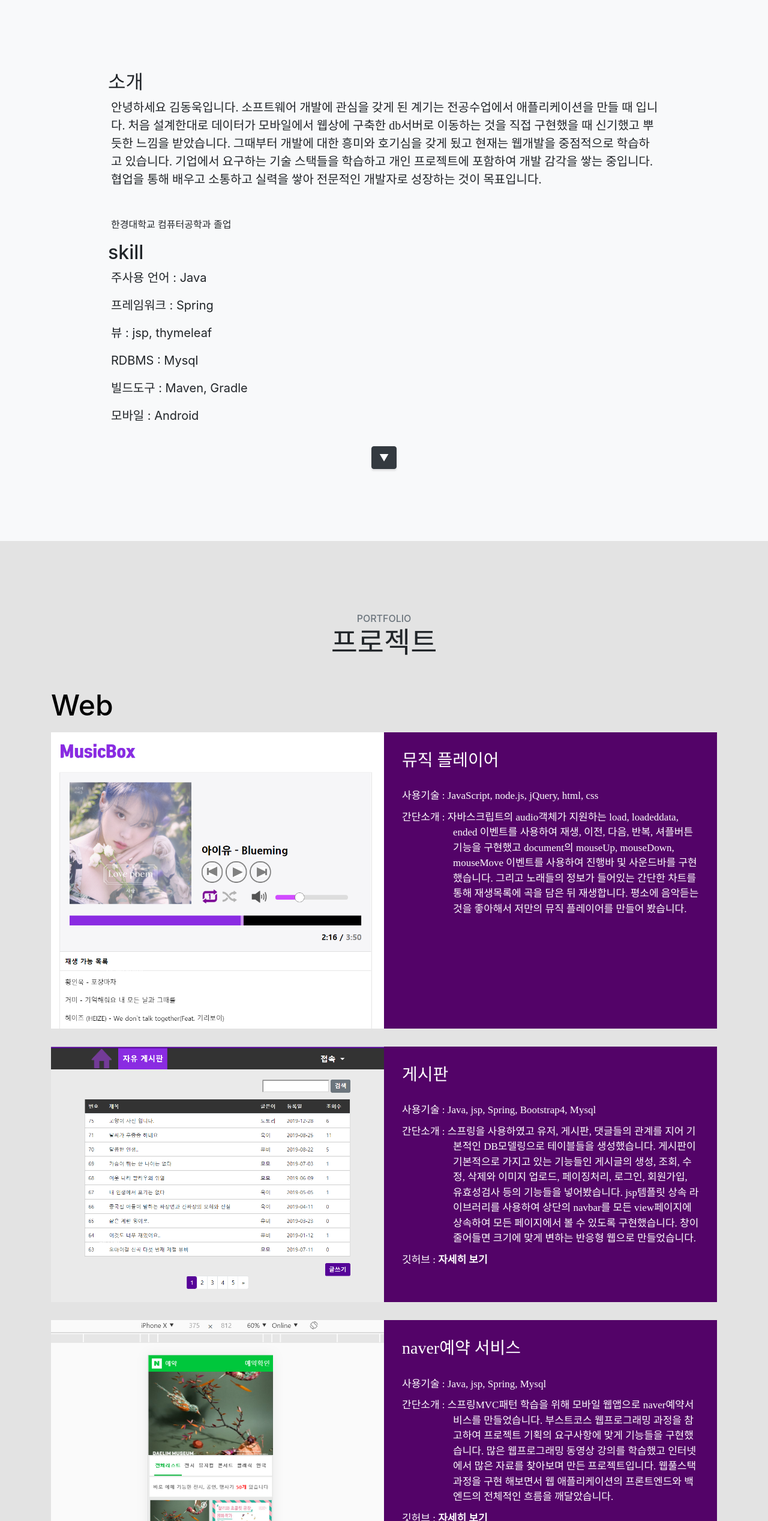
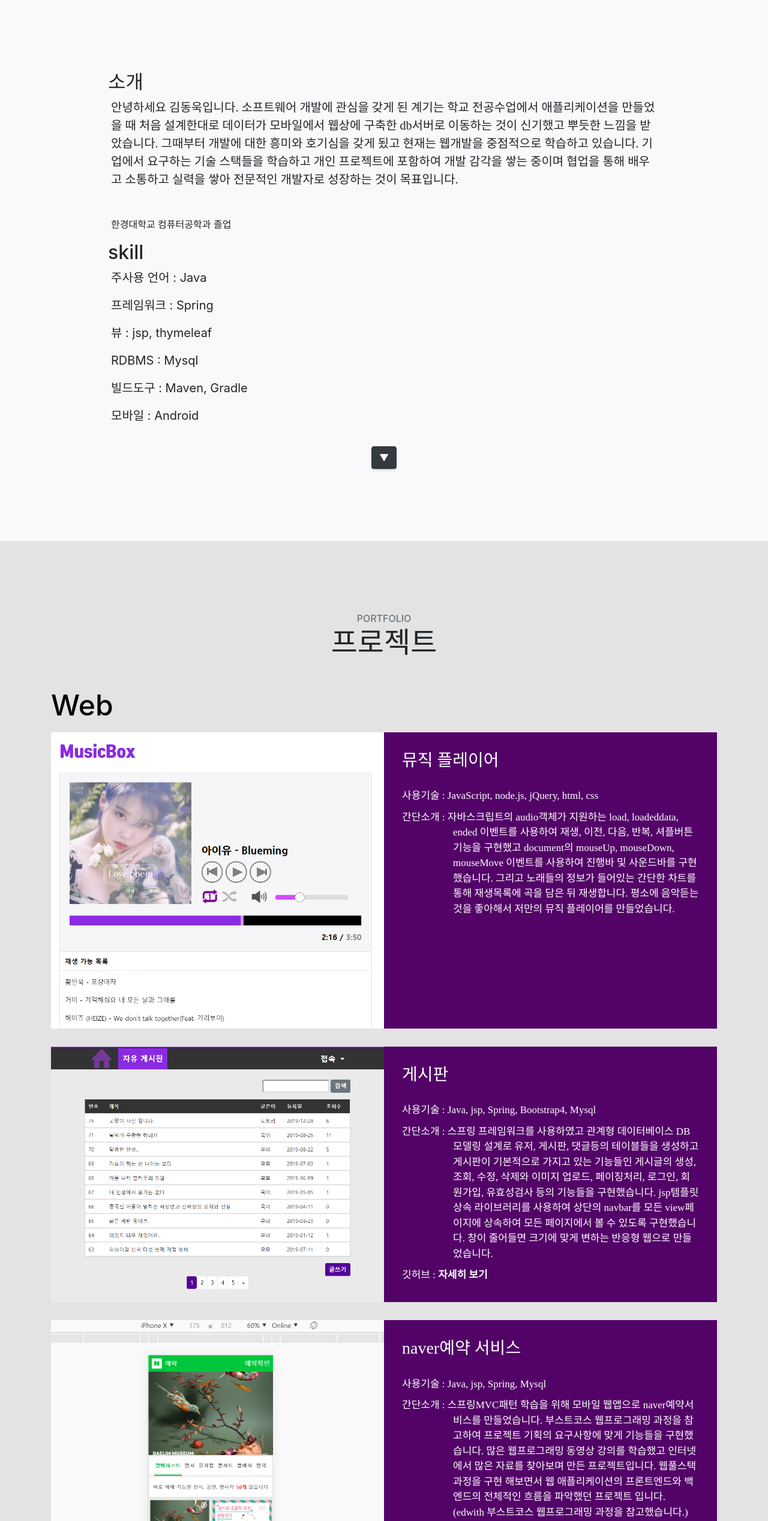
Before and after one commit to wook101/mypage, a website with bundled scripts: page index.html in a window 1280 px wide. Shown: the part 264-2800 px from the top of the page at 60% size. Built offline with nearby package versions, Linux system fonts and the light colour scheme.

Commit message:
index.html수정

```diff
--- a/index.html
+++ b/index.html
@@ -75,19 +75,12 @@
         <div class="col-lg-10 mx-auto">
           <h2 class="align-left">소개</h2>
           <p class="lead mb-5 align-left" style="font-family:'고딕'">
-            안녕하세요 김동욱입니다. 소프트웨어 개발에 관심을 갖게 된 계기는 전공수업에서 애플리케이션을 만들 때 입니다.
-            처음 설계한대로 데이터가 모바일에서 웹상에 구축한 db서버로 이동하는 것을 직접 구현했을 때 신기했고 뿌듯한 느낌을 받았습니다.
-            그때부터 개발에 대한 흥미와 호기심을 갖게 됬고 현재는 웹개발을 중점적으로 학습하고 있습니다.
-            기업에서 요구하는 기술 스택들을 학습하고 개인 프로젝트에 포함하여 개발 감각을 쌓는 중입니다.
-            협업을 통해 배우고 소통하고 실력을 쌓아 전문적인 개발자로 성장하는 것이 목표입니다.
-            <!--
-              안녕하세요 김동욱입니다.
-              소프트웨어 개발에 관심을 갖게 된 계기는 대학교 4학년 졸업작품을 만들면서 입니다.
-              모바일앱과 웹상의 구축한 DB를 연동하기 위해 구글 검색을 여러번 시도하여 구현했을때 짜릿함을 느꼈습니다.
-              저에게 코딩의 즐거움은 만들고 싶은 기능을 직접 구현하고 실행이 성공되는 순간을 봐라봤을 때입니다.
-              이전에는 알지못했던 웹개발에 대한 열정과 호기심이 있습니다.
-              협업을 통해 배우고 소통하고 실력을 쌓아 전문적인 개발자로 성장하는 것이 목표입니다.
-            -->
+            안녕하세요 김동욱입니다. 소프트웨어 개발에 관심을 갖게 된 계기는 학교 전공수업에서
+            애플리케이션을 만들었을 때 처음 설계한대로 데이터가 모바일에서 웹상에 구축한 db서버로 이동하는 것이
+            신기했고 뿌듯한 느낌을 받았습니다. 그때부터 개발에 대한 흥미와 호기심을 갖게 됬고
+            현재는 웹개발을 중점적으로 학습하고 있습니다. 기업에서 요구하는 기술 스택들을 학습하고
+            개인 프로젝트에 포함하여 개발 감각을 쌓는 중이며 협업을 통해 배우고 소통하고 실력을 쌓아
+            전문적인 개발자로 성장하는 것이 목표입니다.
           </p>
           <p class="align-left">한경대학교 컴퓨터공학과 졸업</p>
 
@@ -136,7 +129,7 @@
                         간단소개 : 자바스크립트의 audio객체가 지원하는 load, loadeddata, ended 이벤트를 사용하여 재생, 이전, 다음, 반복, 셔플버튼 기능을 구현했고
                         document의 mouseUp, mouseDown, mouseMove 이벤트를 사용하여 진행바 및 사운드바를 구현했습니다.
                         그리고 노래들의 정보가 들어있는 간단한 차트를 통해 재생목록에 곡을 담은 뒤 재생합니다.
-                        평소에 음악듣는 것을 좋아해서 저만의 뮤직 플레이어를 만들어 봤습니다.
+                        평소에 음악듣는 것을 좋아해서 저만의 뮤직 플레이어를 만들었습니다.
                     </p>
                 </div>
             </div>
@@ -161,10 +154,10 @@
                     <h3>게시판</h3>
                     <p>사용기술 : Java, jsp, Spring, Bootstrap4, Mysql</p>
                     <p>
-                        간단소개 : 스프링을 사용하였고 유저, 게시판, 댓글들의 관계를 지어
-                        기본적인 DB모델링으로 테이블들을 생성했습니다.
+                        간단소개 : 스프링 프레임워크를 사용하였고 관계형 데이터베이스 DB모델링 설계로
+                        유저, 게시판, 댓글등의 테이블들을 생성하고
                         게시판이 기본적으로 가지고 있는 기능들인 게시글의 생성, 조회, 수정, 삭제와 이미지 업로드,
-                        페이징처리, 로그인, 회원가입, 유효성검사 등의 기능들을 넣어봤습니다.
+                        페이징처리, 로그인, 회원가입, 유효성검사 등의 기능들을 구현했습니다.
                         jsp템플릿 상속 라이브러리를 사용하여 상단의 navbar를 모든 view페이지에 상속하여 모든 페이지에서  볼 수 있도록
                         구현했습니다. 창이 줄어들면 크기에 맞게 변하는 반응형 웹으로 만들었습니다.
                     </p>
@@ -194,7 +187,8 @@
                       <p>간단소개 : 스프링MVC패턴 학습을 위해 모바일 웹앱으로 naver예약서비스를 만들었습니다.
                         부스트코스 웹프로그래밍 과정을 참고하여 프로젝트 기획의 요구사항에 맞게 기능들을 구현했습니다.
                         많은 웹프로그래밍 동영상 강의를 학습했고 인터넷에서 많은 자료를 찾아보며 만든 프로젝트입니다.
-                        웹풀스택 과정을 구현 해보면서 웹 애플리케이션의 프론트엔드와 백엔드의 전체적인 흐름을 깨달았습니다.</p>
+                        웹풀스택 과정을 구현 해보면서 웹 애플리케이션의 프론트엔드와 백엔드의 전체적인 흐름을 파악했던 프로젝트 입니다.
+                        (edwith 부스트코스 웹프로그래밍 과정을 참고했습니다.)</p>
                       <p>깃허브 : <a style="color: #fff;font-weight: bold" href="https://github.com/wook101/ReservationService" target="_blank">자세히 보기</a></p>
                       <em style="font-size: 16px">웹호스팅 서비스로 서버에 프로젝트를 배포하여 테스트를 완료했습니다.</em>
                   </div>
@@ -243,25 +237,7 @@
   <!-- Footer -->
   <footer id="footer"class="footer text-center">
     <div class="container">
-        <!--
-      <ul class="list-inline mb-5">
-        <li class="list-inline-item">
-          <a class="social-link rounded-circle text-white mr-3" href="#">
-            <i class="icon-social-facebook"></i>
-          </a>
-        </li>
-        <li class="list-inline-item">
-          <a class="social-link rounded-circle text-white mr-3" href="#">
-            <i class="icon-social-twitter"></i>
-          </a>
-        </li>
-        <li class="list-inline-item">
-          <a class="social-link rounded-circle text-white" href="#">
-            <i class="icon-social-github"></i>
-          </a>
-        </li>
-      </ul>
-        -->
+
         <div class="contack_area">
             <h1 style="color: #fff;margin-bottom: 30px;">연락처</h1>
             <div class="contackInfo">휴대폰 : 010-5852-2354</div>
```
